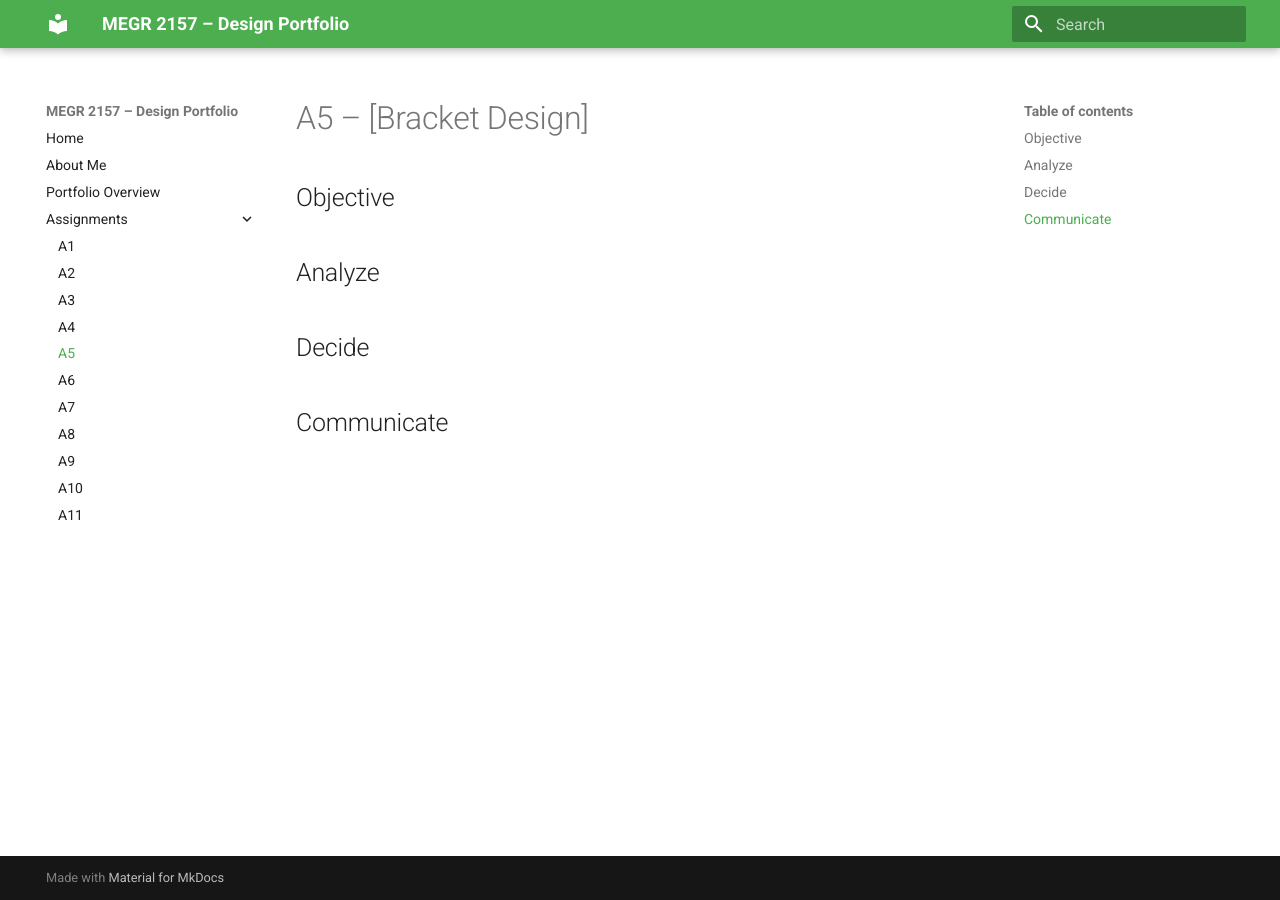
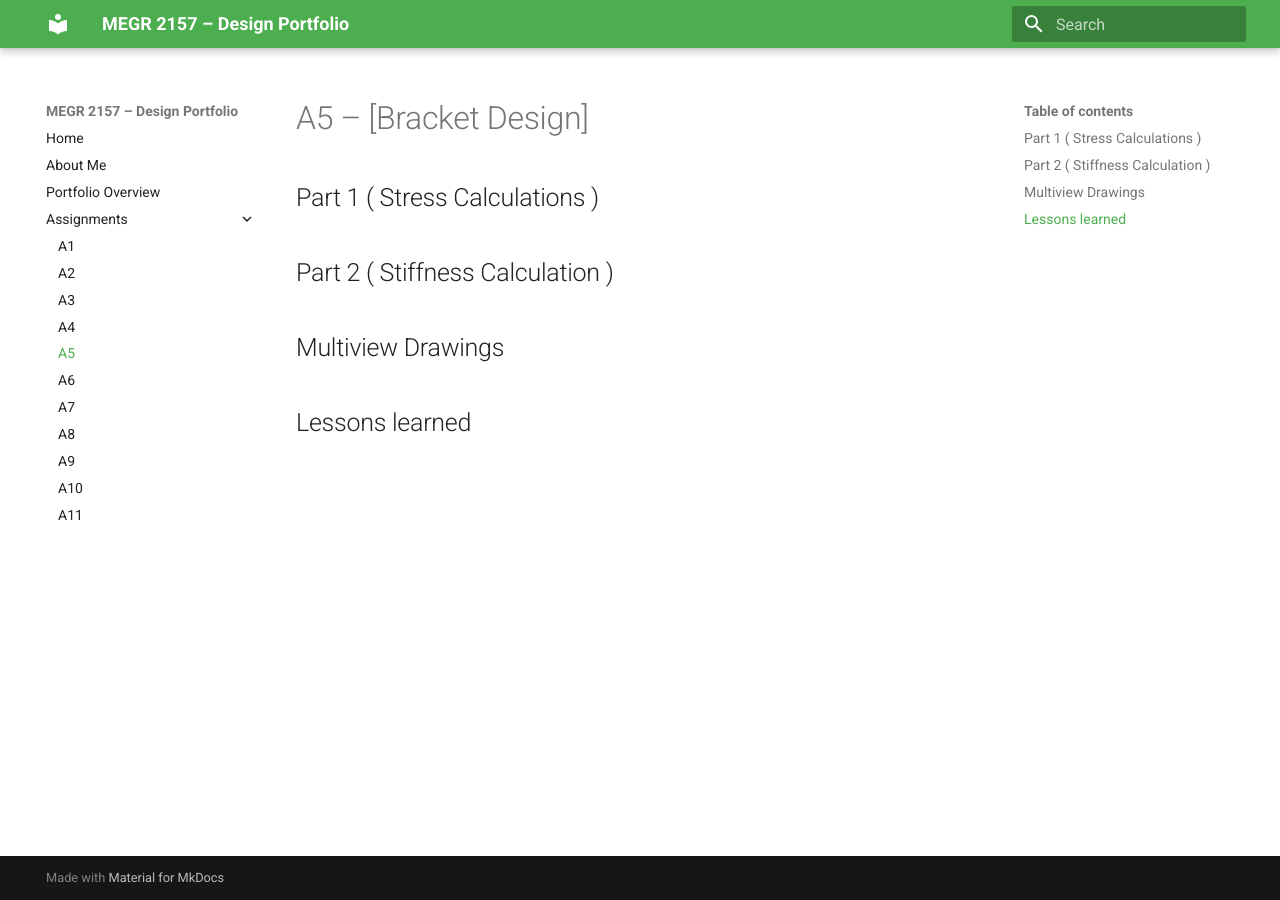
Before and after one commit to brandonhudson11/megr2157-portfolio, an MkDocs documentation site: the page built from docs/assignments/A05/index.md, in a window 1280 px wide. Built offline with MkDocs 1.6.1 and Material for MkDocs 9.7.7, drawn with Linux system fonts in a browser that asks for light colours.

Commit message:
Update index.md

```diff
--- a/docs/assignments/A05/index.md
+++ b/docs/assignments/A05/index.md
@@ -1,12 +1,12 @@
 # A5 – [Bracket Design]
 
-## Objective
+## Part 1 ( Stress Calculations )
 
 
-## Analyze
+## Part 2 ( Stiffness Calculation )
 
 
-## Decide
+## Multiview Drawings
 
 
-## Communicate
+## Lessons learned
```
